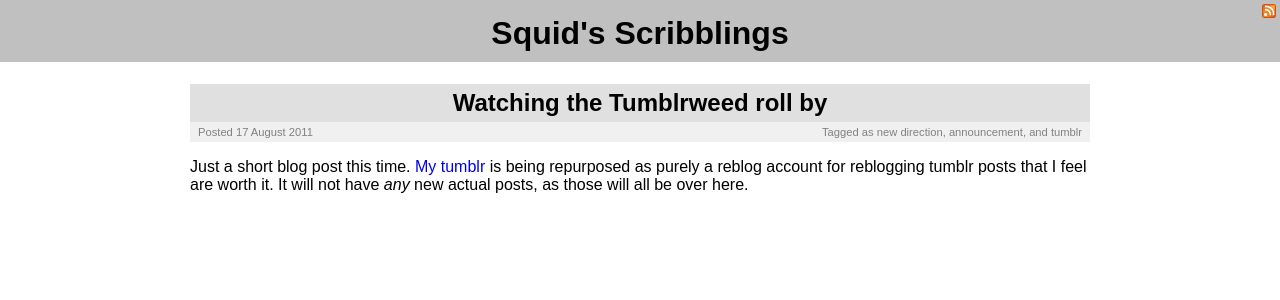
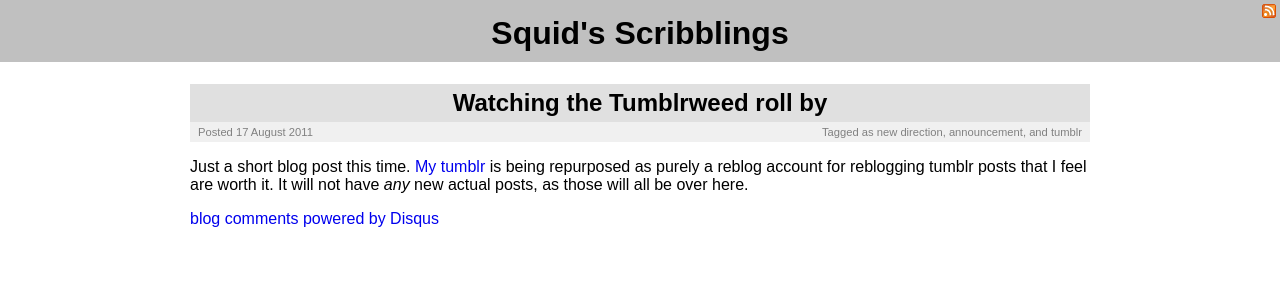
Before and after one commit to jesskay/psquid.net, a Jekyll site: the page built from _posts/2011-08-17-watching-the-tumblrweed-roll-by.markdown, in a window 1280 px wide. Shown: the top 300 px of the page. Built offline with Jekyll 4.4.1, drawn with Linux system fonts in a browser that asks for light colours; comment, search, counter and statistics services are not loaded.

Commit message:
Added disqus comment system.

```diff
--- a/_layouts/post.html
+++ b/_layouts/post.html
@@ -9,4 +9,16 @@
             </header>
             {{ content }}
         </article>
+        <div id="disqus_thread"></div>
+        <script type="text/javascript">
+        var disqus_shortname = 'psquid';
+
+        (function() {
+          var dsq = document.createElement('script'); dsq.type = 'text/javascript'; dsq.async = true;
+          dsq.src = 'http://' + disqus_shortname + '.disqus.com/embed.js';
+          (document.getElementsByTagName('head')[0] || document.getElementsByTagName('body')[0]).appendChild(dsq);
+        })();
+        </script>
+        <noscript>Please enable JavaScript to view the <a href="http://disqus.com/?ref_noscript">comments powered by Disqus.</a></noscript>
+        <a href="http://disqus.com" class="dsq-brlink">blog comments powered by <span class="logo-disqus">Disqus</span></a>
 {% include footer.html %}
```
